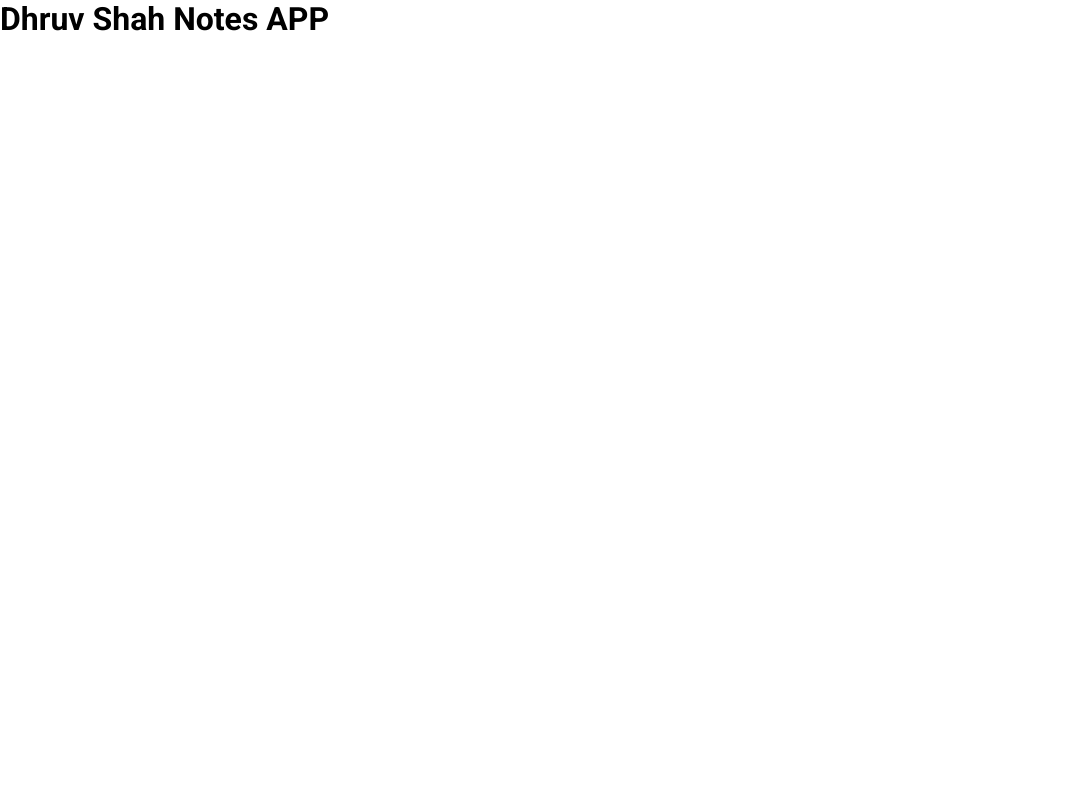
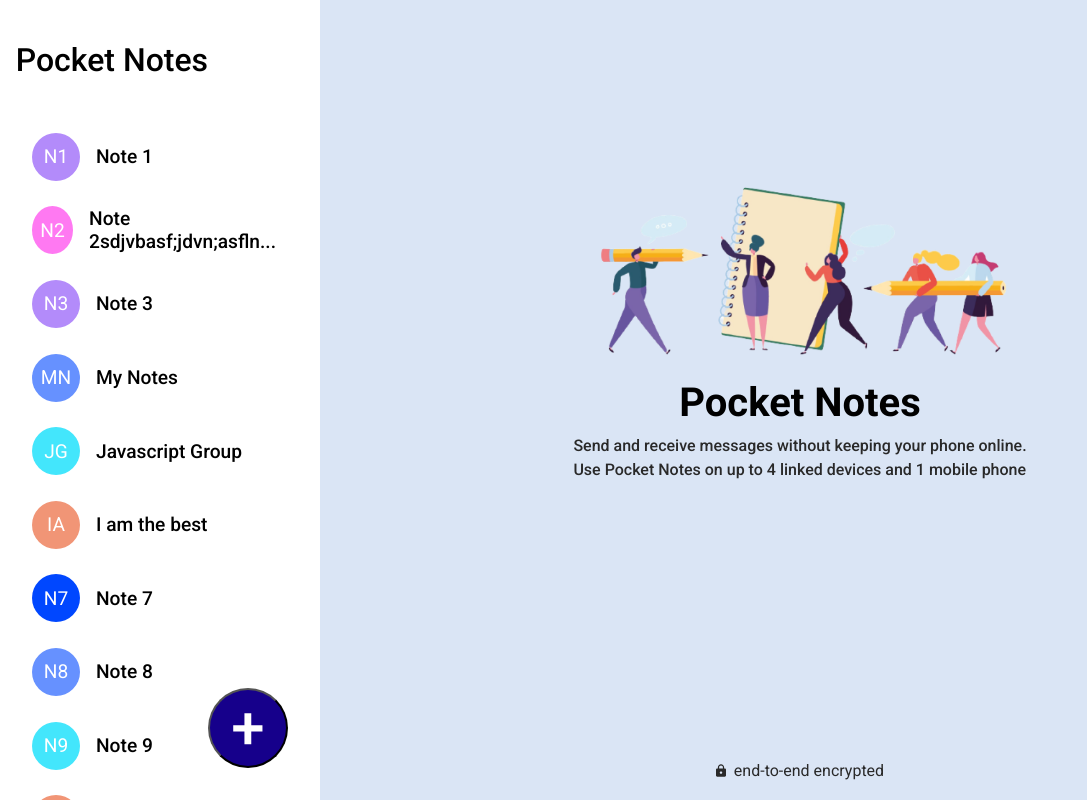
Before and after one commit to ds-1201/notes-app, a React (Create React App) app: page / in a window 1280 px wide. Shown: the whole page, without its empty margins (0-1087 px from the left). Built offline with nearby package versions, Linux system fonts and the light colour scheme.

Commit message:
sidebar ui complete

```diff
--- a/src/App.jsx
+++ b/src/App.jsx
@@ -1,7 +1,15 @@
+import Home from "./components/home/Home";
+import Sidebar from "./components/sidebar/Sidebar";
+
 function App() {
   return (
-    <div>
-      <h1>Dhruv Shah Notes APP</h1>
+    <div className="App">
+      <div className="sidebar-box">
+        <Sidebar />
+      </div>
+      <div className="main-box">
+        <Home />
+      </div>
     </div>
   );
 }
--- /dev/null
+++ b/src/components/home/Home.jsx
@@ -0,0 +1,36 @@
+import React from "react";
+import styles from "./Home.module.css";
+import homeImg from "./../../assets/home.png";
+
+const Home = () => {
+  return (
+    <div className={`${styles.container}`}>
+      <div className={`${styles.mainBox}`}>
+        <img src={homeImg} alt="img" className={`${styles.img}`} />
+        <h1 className={`${styles.title}`}>Pocket Notes</h1>
+        <p className={`${styles.description}`}>
+          Send and receive messages without keeping your phone online. <br />
+          Use Pocket Notes on up to 4 linked devices and 1 mobile phone
+        </p>
+      </div>
+      <p className={`${styles.footer}`}>
+        <svg
+          style={{ marginRight: "0.5rem" }}
+          width="10"
+          height="21"
+          viewBox="0 0 17 21"
+          fill="none"
+          xmlns="http://www.w3.org/2000/svg"
+        >
+          <path
+            d="M2.125 21C1.54063 21 1.04019 20.804 0.623689 20.412C0.207189 20.02 -0.000706529 19.5493 1.80391e-06 19V9C1.80391e-06 8.45 0.208252 7.979 0.624752 7.587C1.04125 7.195 1.54134 6.99933 2.125 7H3.1875V5C3.1875 3.61667 3.70565 2.43733 4.74194 1.462C5.77823 0.486667 7.03092 -0.000665984 8.5 6.8306e-07C9.96979 6.8306e-07 11.2228 0.487667 12.2591 1.463C13.2954 2.43833 13.8132 3.61733 13.8125 5V7H14.875C15.4594 7 15.9598 7.196 16.3763 7.588C16.7928 7.98 17.0007 8.45067 17 9V19C17 19.55 16.7918 20.021 16.3753 20.413C15.9588 20.805 15.4587 21.0007 14.875 21H2.125ZM8.5 16C9.08438 16 9.58482 15.804 10.0013 15.412C10.4178 15.02 10.6257 14.5493 10.625 14C10.625 13.45 10.4168 12.979 10.0003 12.587C9.58375 12.195 9.08367 11.9993 8.5 12C7.91563 12 7.41519 12.196 6.99869 12.588C6.58219 12.98 6.37429 13.4507 6.375 14C6.375 14.55 6.58325 15.021 6.99975 15.413C7.41625 15.805 7.91634 16.0007 8.5 16ZM5.3125 7H11.6875V5C11.6875 4.16667 11.3776 3.45833 10.7578 2.875C10.138 2.29167 9.38542 2 8.5 2C7.61459 2 6.86198 2.29167 6.24219 2.875C5.6224 3.45833 5.3125 4.16667 5.3125 5V7Z"
+            fill="#292929"
+          />
+        </svg>
+        end-to-end encrypted
+      </p>
+    </div>
+  );
+};
+
+export default Home;
--- /dev/null
+++ b/src/components/home/Home.module.css
@@ -0,0 +1,42 @@
+.container {
+  width: 100%;
+  height: 100%;
+  display: flex;
+  flex-direction: column;
+  justify-content: center;
+  align-items: center;
+}
+
+.mainBox {
+  display: flex;
+  flex-direction: column;
+  justify-content: center;
+  align-items: center;
+  transform: translateY(-25%);
+}
+
+.img {
+  width: 450px;
+}
+
+.title {
+  font-weight: 700;
+  font-size: 2.5rem;
+  margin-bottom: 0.5rem;
+}
+
+.description {
+  font-weight: 500;
+  font-size: 1rem;
+  color: var(--text-color-2);
+  line-height: 1.5;
+}
+
+.footer {
+  display: flex;
+  justify-content: center;
+  align-items: center;
+  position: fixed;
+  bottom: 1.2rem;
+  color: var(--text-color-2);
+}
--- /dev/null
+++ b/src/components/sidebar/Sidebar.jsx
@@ -0,0 +1,46 @@
+import React from "react";
+import styles from "./Sidebar.module.css";
+import { notes } from "../../data";
+import { generateInitials, limitCharLength } from "../../utils";
+const Sidebar = () => {
+  return (
+    <div className={`${styles.container}`}>
+      <div className={`${styles.titleBox}`}>
+        <h1 className={`${styles.title}`}>Pocket Notes</h1>
+      </div>
+
+      <div className={`${styles.notesListBox}`}>
+        {notes.map((note) => (
+          <div className={`${styles.note}`} key={note.id}>
+            <div
+              style={{ backgroundColor: note.color }}
+              className={`${styles.avatar}`}
+            >
+              <span>{generateInitials(note.title)}</span>
+            </div>
+            <p className={`${styles.noteTitle}`}>
+              {limitCharLength(note.title)}
+            </p>
+          </div>
+        ))}
+      </div>
+
+      <button className={`${styles.createBtn}`}>
+        <svg
+          width="30"
+          height="37"
+          viewBox="0 0 35 37"
+          fill="none"
+          xmlns="http://www.w3.org/2000/svg"
+        >
+          <path
+            d="M34.3672 14.7246V22.1416H0.255859V14.7246H34.3672ZM21.3105 0.779297V37.0098H13.3467V0.779297H21.3105Z"
+            fill="white"
+          />
+        </svg>
+      </button>
+    </div>
+  );
+};
+
+export default Sidebar;
--- /dev/null
+++ b/src/components/sidebar/Sidebar.module.css
@@ -0,0 +1,89 @@
+.container {
+  width: 100%;
+  height: 100%;
+  position: relative;
+}
+
+.titleBox {
+  display: flex;
+  justify-content: center;
+  align-items: center;
+  height: 15%;
+}
+
+.title {
+  font-weight: 500;
+  font-size: 2rem;
+  transform: translateX(-25%);
+}
+
+.notesListBox {
+  display: flex;
+  flex-direction: column;
+  height: 85%;
+  overflow-y: auto;
+}
+
+.notesListBox::-webkit-scrollbar {
+  width: 0.8rem;
+}
+
+.notesListBox::-webkit-scrollbar-track {
+  background-color: var(--scroll-bar-color);
+}
+
+.notesListBox::-webkit-scrollbar-thumb {
+  background-color: var(--white-color);
+  border-radius: 0.5rem;
+  border: 0.2rem solid var(--scroll-bar-color);
+}
+
+.note {
+  display: flex;
+  align-items: center;
+  padding: 0.8rem 2rem;
+  cursor: pointer;
+}
+
+.note:hover {
+  background-color: var(--note-select-color);
+  border-radius: 0.5rem;
+}
+
+.avatar {
+  color: var(--white-color);
+  width: 3rem;
+  height: 3rem;
+  font-size: 1.2rem;
+  display: flex;
+  justify-content: center;
+  align-items: center;
+  border-radius: 50%;
+}
+
+.noteTitle {
+  font-weight: 500;
+  font-size: 1.2rem;
+  margin-left: 1rem;
+}
+
+.createBtn {
+  position: absolute;
+  bottom: 0;
+  right: 0;
+  margin: 2rem;
+  font-size: 5rem;
+  width: 5rem;
+  height: 5rem;
+  border-radius: 50%;
+  display: flex;
+  justify-content: center;
+  align-items: center;
+  background-color: var(--add-btn-color);
+  cursor: pointer;
+  transition: all 0.2s ease-in-out;
+}
+
+.createBtn:hover {
+  transform: scale(1.2);
+}
--- /dev/null
+++ b/src/data/index.js
@@ -0,0 +1,110 @@
+export const notes = [
+  {
+    id: 1,
+    title: "Note 1",
+    content: [],
+    color: "#b38bfa",
+  },
+  {
+    id: 2,
+    title: "Note 2sdjvbasf;jdvn;asflnv'a;skdmv'asfknvb'asdmvl;s'dmvnasf'k",
+    content: [],
+    color: "#ff79f2",
+  },
+  {
+    id: 3,
+    title: "Note 3",
+    color: "#b38bfa",
+    content: [],
+  },
+  {
+    id: 4,
+    title: "My Notes",
+    color: "#6691ff",
+    content: [],
+  },
+  {
+    id: 5,
+    title: "Javascript Group",
+    color: "#43e6fc",
+    content: [],
+  },
+  {
+    id: 6,
+    title: "I am the best",
+    color: "#f19576",
+    content: [],
+  },
+  {
+    id: 7,
+    title: "Note 7",
+    color: "#0047ff",
+    content: [],
+  },
+  {
+    id: 8,
+    title: "Note 8",
+    color: "#6691ff",
+    content: [],
+  },
+  {
+    id: 9,
+    title: "Note 9",
+    color: "#43e6fc",
+    content: [],
+  },
+  {
+    id: 10,
+    title: "Note 10",
+    color: "#f19576",
+    content: [],
+  },
+  {
+    id: 11,
+    title: "Note 11",
+    color: "#0047ff",
+    content: [],
+  },
+  {
+    id: 12,
+    title: "Note 12",
+    color: "#6691ff",
+    content: [],
+  },
+  {
+    id: 13,
+    title: "Note 13",
+    color: "#43e6fc",
+    content: [],
+  },
+  {
+    id: 14,
+    title: "Note 14",
+    color: "#f19576",
+    content: [],
+  },
+  {
+    id: 15,
+    title: "Note 15",
+    color: "#0047ff",
+    content: [],
+  },
+  {
+    id: 16,
+    title: "Note 16",
+    color: "#6691ff",
+    content: [],
+  },
+  {
+    id: 17,
+    title: "Note 17",
+    color: "#43e6fc",
+    content: [],
+  },
+  {
+    id: 18,
+    title: "Note 18",
+    color: "#f19576",
+    content: [],
+  },
+];
--- a/src/index.css
+++ b/src/index.css
@@ -15,11 +15,14 @@
   --notes-color-6: #6691ff;
 
   --input-color: #9a9a9a;
+  --scroll-bar-color: #d9d9d9;
   --black-color: #000000;
+  --text-color-2: #292929;
   --white-color: #ffffff;
-  --home-back-color: #001f8b;
+  --home-back-color: #dae5f5;
+  --home-front-color: #001f8b;
   --add-btn-color: #16008b;
-  --note-select-color: #2f2f2f;
+  --note-select-color: #2f2f2f2b;
   --send-btn-color: #ababab;
   --create-note-select-color: #20b2aa;
 }
@@ -31,3 +34,22 @@ body {
   -webkit-font-smoothing: antialiased;
   -moz-osx-font-smoothing: grayscale;
 }
+
+.App {
+  min-height: 100vh;
+  width: 100%;
+  display: flex;
+}
+
+.sidebar-box {
+  width: 100%;
+  height: 100vh;
+  flex: 0.25;
+}
+
+.main-box {
+  width: 100%;
+  height: 100vh;
+  background-color: var(--home-back-color);
+  flex: 0.75;
+}
--- /dev/null
+++ b/src/utils/index.js
@@ -0,0 +1,19 @@
+export const generateRandomNumber = (size = 10) => {
+  return Math.floor(
+    Math.pow(10, size - 1) + Math.random() * Math.pow(10, size - 1)
+  );
+};
+
+export const generateInitials = (title) => {
+  return title
+    .split(" ")
+    .map(function (str) {
+      return str ? str[0].toUpperCase() : "";
+    })
+    .join("")
+    .slice(0, 2);
+};
+
+export const limitCharLength = (title, size = 25) => {
+  return title?.length > size ? title.slice(0, size) + "..." : title;
+};
```
Also changed, not shown: src/components/notesView/NotesView.jsx (added), src/components/notesView/NotesView.module.css (added).
